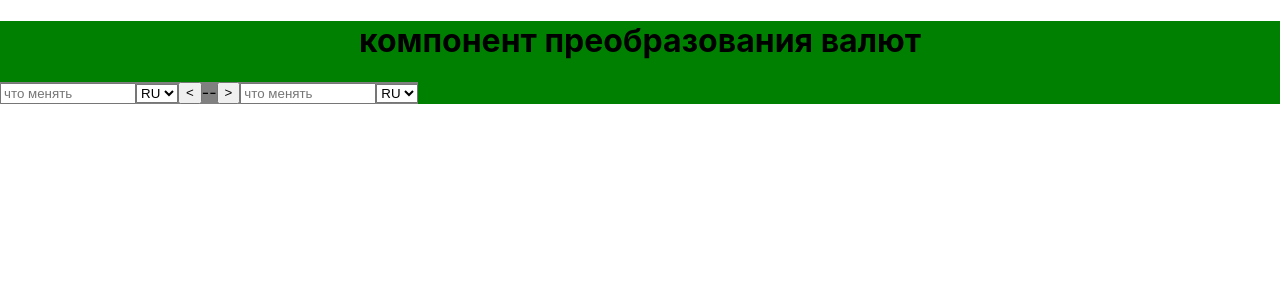
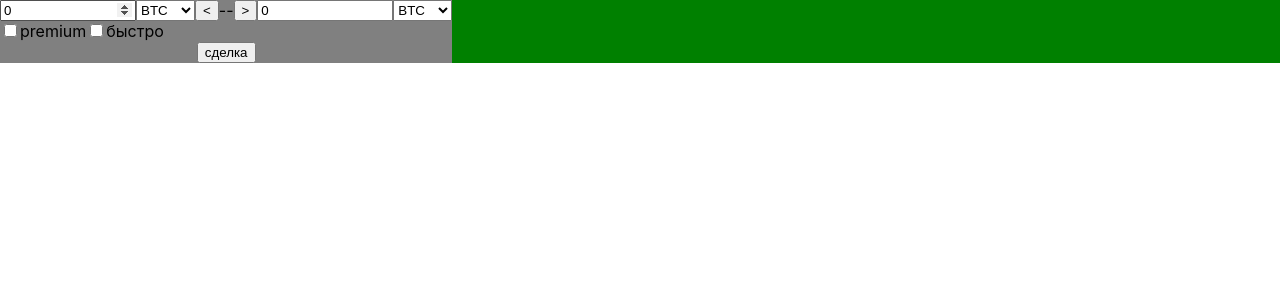
Before and after one commit to TzarevAV/lombard, a React (Create React App) app in the folder currency/: page / in a window 1280 px wide. Shown: the top 300 px of the page. Built offline with nearby package versions, Linux system fonts and the light colour scheme.

Commit message:
рыба с вопросами

```diff
--- a/currency/src/App.tsx
+++ b/currency/src/App.tsx
@@ -1,15 +1,27 @@
 import React from 'react';
 //import logo from './logo.svg';
 import './App.css';
-import { CurrencyConvert } from './CurrencyConvert';
+import { CurrencyConvert, ICurrencyConvertData } from './CurrencyConvert';
 
 function App() {
+  const data: ICurrencyConvertData={
+    from: {value: 0, valType: 0},
+    to:  {value: 0, valType: 0},
+    options: {premium: false, fast: false},
+  };
+
+
+
+  const handleSdelka=(data: ICurrencyConvertData)=>{
+    alert('сделка');
+  }
 
   return (
     <div className="App">
-      <h1>компонент преобразования валют</h1>
-      <CurrencyConvert />
 
+      <CurrencyConvert
+       data={data}
+       onGo={handleSdelka}/>
     </div>
   );
 }
--- /dev/null
+++ b/currency/src/Currency.utils.ts
@@ -0,0 +1,41 @@
+
+/**
+ * Код валюты в ISO 4217
+ * https://ru.wikipedia.org/wiki/%D0%9A%D0%BE%D0%B4%D1%8B_%D0%B8_%D0%BA%D0%BB%D0%B0%D1%81%D1%81%D0%B8%D1%84%D0%B8%D0%BA%D0%B0%D1%82%D0%BE%D1%80%D1%8B_%D0%B2%D0%B0%D0%BB%D1%8E%D1%82#%D0%A1%D1%80%D0%B0%D0%B2%D0%BD%D0%B8%D1%82%D0%B5%D0%BB%D1%8C%D0%BD%D0%B0%D1%8F_%D1%82%D0%B0%D0%B1%D0%BB%D0%B8%D1%86%D0%B0_%D0%BA%D0%BE%D0%B4%D0%BE%D0%B2
+ */
+ export type CurrencySymbol = string;
+
+export interface CurrencyVal{
+ value: number;
+ valType: number;
+}
+
+export interface ICurrencyOptions {
+    premium: boolean;
+    fast: boolean;
+}
+
+/**
+ * Функция ковертации валюты
+ * @param from Исходная валюта
+ * @param to Целевая валюта
+ * @param amount {float} Сумма в исходной валюте (в основных единицах валюты)
+ * @param options
+ * @returns Результат конвертации в целевой валюте (в основных единицах валюты)
+ */
+export function calculateExchange(
+    from: CurrencySymbol,
+    to: CurrencySymbol,
+    amount: number,
+    options: ICurrencyOptions
+    ): number {
+        return amount;
+}
+
+/**
+ * Список доступных валют
+ * @returns
+ */
+export function getKnownCurrencies(): CurrencySymbol[] {
+    return ['BTC', 'USDT', 'ETH', 'RUB'];
+}
--- a/currency/src/CurrencyConvert.css
+++ b/currency/src/CurrencyConvert.css
@@ -1,6 +1,20 @@
 .CurrencyConvert{
+    display:flex;
+    flex-flow: column;
+    background-color: gray;
+    max-width: fit-content;
+}
+
+.CurrencyConvert-InputContainer{
     display:flex;
     flex-flow: row;
     background-color: gray;
     max-width: fit-content;
 }
+
+.CurrencyConvert-OptionsContainer{
+    display:flex;
+    flex-flow: row;
+    background-color: gray;
+    max-width: fit-content;
+}
--- a/currency/src/CurrencyConvert.tsx
+++ b/currency/src/CurrencyConvert.tsx
@@ -1,16 +1,104 @@
-import React from 'react';
+import React, { useState } from 'react';
+import { calculateExchange, CurrencySymbol, CurrencyVal, getKnownCurrencies, ICurrencyOptions } from './Currency.utils';
 
 import './CurrencyConvert.css';
 import { CurrencyInput } from './CurrencyInput';
 
-export function CurrencyConvert(){
+
+
+
+
+export interface ICurrencyProps{
+    from: CurrencySymbol,
+    to: CurrencySymbol,
+    amount: number,
+    options: ICurrencyOptions
+}
+
+export interface ICurrencyConvertData{
+    from: CurrencyVal;
+    to: CurrencyVal;
+    options: ICurrencyOptions;
+}
+
+export interface ICurrencyConvertProps{
+    data: ICurrencyConvertData;
+    onGo:(data: ICurrencyConvertData)=>void;
+
+}
+
+export function CurrencyConvert(props: ICurrencyConvertProps){
+    const [isPremium, setIsPremium] = useState(props.data.options.premium);
+    const [isFast, setIsFast] = useState(props.data.options.fast);
+
+    let handleGoClick=()=>{
+        console.log('сделка');
+        props.onGo(props.data);
+    };
+
+    let handleFromOnChange=(val: CurrencyVal)=>{
+        props.data.from=val;
+        console.log('CurrencyConvert: handleFromOnChange '+props.data.from);
+    };
+    let handleToOnChange=(val: CurrencyVal)=>{
+        props.data.to=val;
+        console.log('CurrencyConvert: handleFromOnChange '+props.data.to);
+    };
+
+    const handlePremiumOptionsChange=(e:any)=>{
+        setIsPremium(!isPremium);
+        console.log('premium '+isPremium+' '+e.target.checked);
+    }
+
+    const handleFastOptionsChange=(e:any)=>{
+        setIsFast(!isFast)
+        console.log('fast '+isFast+' '+e.target.checked);
+    }
+
+    const handleFromToCalc=()=>{
+        const val=calculateExchange(getKnownCurrencies()[props.data.from.valType], getKnownCurrencies()[props.data.to.valType], props.data.from.value, props.data.options);
+        props.data.to.value=val;
+        console.log('calculated from-to '+val);
+    }
+    const handleToFromCalc=()=>{
+        const val=calculateExchange(getKnownCurrencies()[props.data.to.valType], getKnownCurrencies()[props.data.from.valType], props.data.to.value, props.data.options);
+        props.data.from.value=val;
+        console.log('calculated to-from '+val);
+    }
+
     return (
         <div className='CurrencyConvert'>
-            <CurrencyInput/>
-            <button> {'<'} </button>
+            <div className='CurrencyConvert-InputContainer'>
+            <CurrencyInput
+                data={props.data.from}
+                onChange={handleFromOnChange}/>
+            <button onClick={handleToFromCalc}> {'<'} </button>
             <div>--</div>
-            <button> {'>'} </button>
-            <CurrencyInput/>
+            <button onClick={handleFromToCalc}> {'>'} </button>
+            <CurrencyInput
+                data={props.data.to}
+                onChange={handleToOnChange}/>
+            </div>
+            <div className='CurrencyConvert-OptionsContainer'>
+                <div>
+                    <input
+                        type="checkbox" id="premium" name="premium"
+                        checked={isPremium}
+                        onChange={handlePremiumOptionsChange}/>
+                    <label htmlFor="premium">premium</label>
+                </div>
+                <div>
+                    <input
+                        type="checkbox" id="fast" name="fast"
+                        checked={isFast}
+                        onChange={handleFastOptionsChange}/>
+                    <label htmlFor="fast">быстро</label>
+                </div>
+            </div>
+            <div>
+                <button onClick={handleGoClick} > сделка </button>
+            </div>
+
         </div>
     )
 }
--- a/currency/src/CurrencyInput.css
+++ b/currency/src/CurrencyInput.css
@@ -1,3 +1,6 @@
 .CurrencyInput{
+    display:flex;
+    flex-flow: row;
     background-color: gray;
+    max-width: fit-content;
 }
--- a/currency/src/CurrencyInput.tsx
+++ b/currency/src/CurrencyInput.tsx
@@ -1,14 +1,45 @@
-import React from 'react';
+import React, { useState } from 'react';
+import { CurrencyVal, getKnownCurrencies } from './Currency.utils';
 
 import './CurrencyInput.css';
 
-export function CurrencyInput(){
+export interface ICurrencyInputProps{
+    data:CurrencyVal;
+    onChange:(val: CurrencyVal)=>void;
+}
+
+export function CurrencyInput(props: ICurrencyInputProps){
+    let currencyList:string[]=getKnownCurrencies();
+    const [inputVal, setInputVal] = useState(props.data.value);
+    const [inputTypeID, setInputTypeID] = useState(props.data.valType);
+
+    let handleValChange=(e: any)=>{
+        props.data.value=e.target.value;
+        setInputVal(props.data.value);
+    //    console.log('CurrencyInput: handleValChange '+props.data.valType+' '+props.data.value);
+        props.onChange(props.data);
+    }
+    let handleValTypeChange=(e:any)=>{
+        props.data.valType=e.target.selectedIndex;
+        setInputTypeID(e.target.selectedIndex)
+    //    console.log('CurrencyInput: handleValTypeChange '+props.data.valType);
+        props.onChange(props.data);
+//        console.log(dataTmp.valType);
+    }
     return (
         <div className='CurrencyInput'>
-            <input type="number" min={0} max={100000000} step={0.01} placeholder='что менять' pattern='\d\d\d\d\d\d\d.\d\d'/>
-            <select name="cur" id="cur">
-                <option value="RU">RU</option>
-                <option value="$">$</option>
+            <input
+                type="number"
+                min={0} max={100000000}
+                value={inputVal}
+                step={0.01} placeholder='что менять'
+                pattern='\d\d\d\d\d\d\d.\d\d' onChange={handleValChange}/>
+            <select name="cur" id="cur" onChange={handleValTypeChange}>
+                {currencyList.map((item, index)=>
+                    <option key={index} value={index}
+                        selected={inputTypeID===index}
+                    >{item}</option>
+                )}
             </select>
         </div>
     )
```
Also changed, not shown: 1 other file (tests, documents, lock files or other folders).
